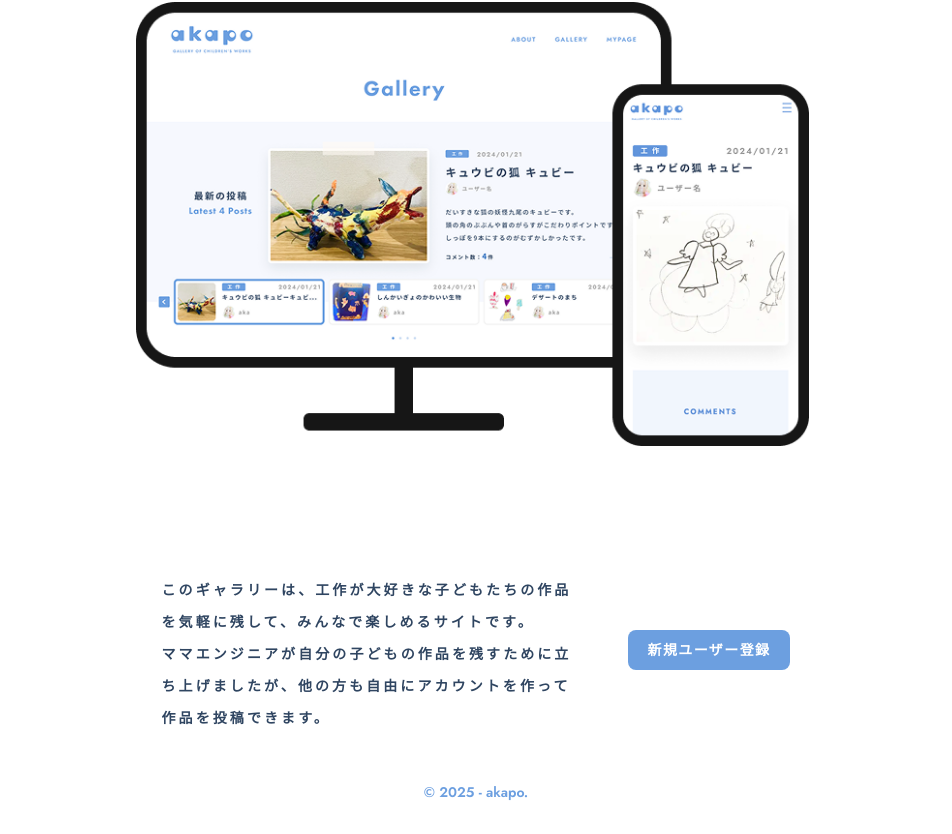
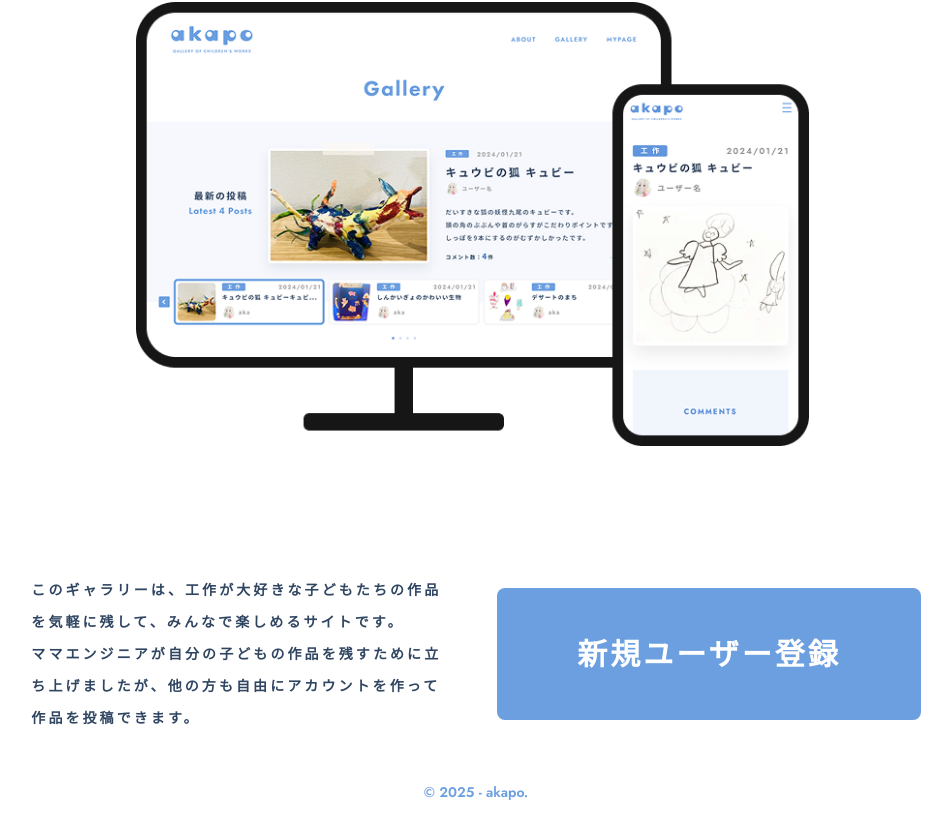
Before and after one commit to yko-git/akapo-app, a Next.js app in the folder front/: page /about in a window 1280 px wide. Shown: the part 567-1401 px from the top of the page, without its empty margins (164-1116 px from the left). Built offline with nearby package versions, Linux system fonts and the light colour scheme.

Commit message:
buttonコンポーネント修正（feature_akapo_designcheck）

```diff
--- a/front/components/shared/button/index.tsx
+++ b/front/components/shared/button/index.tsx
@@ -1,9 +1,5 @@
-interface ButtonProps {
-  onClick?: () => void;
-  children?: React.ReactNode;
+interface ButtonProps extends React.ButtonHTMLAttributes<HTMLButtonElement> {
   mode?: keyof typeof buttonColors;
-  type?: "button" | "submit";
-  disabled?: boolean;
 }
 
 const buttonColors = {
@@ -14,20 +10,14 @@ const buttonColors = {
 };
 
 const Button: React.FC<ButtonProps> = ({
-  onClick,
+  mode = "Info",
   children,
-  mode = "Info",
-  type = "submit",
-  disabled = false,
+  className,
+  ...props
 }) => {
-  const buttonColor = buttonColors[mode] || "bg-[#6C9FE0]";
+  const buttonColor = buttonColors[mode] || buttonColors.Info;
   return (
-    <button
-      onClick={onClick}
-      type={type}
-      disabled={disabled}
-      className={`text-white focus:ring-4 font-semibold tracking-widest rounded-lg text-sm px-5 py-2.5 mb-2 whitespace-nowrap ${buttonColor}`}
-    >
+    <button {...props} className={`${buttonColor} ${className ?? ""}`}>
       {children}
     </button>
   );
```
